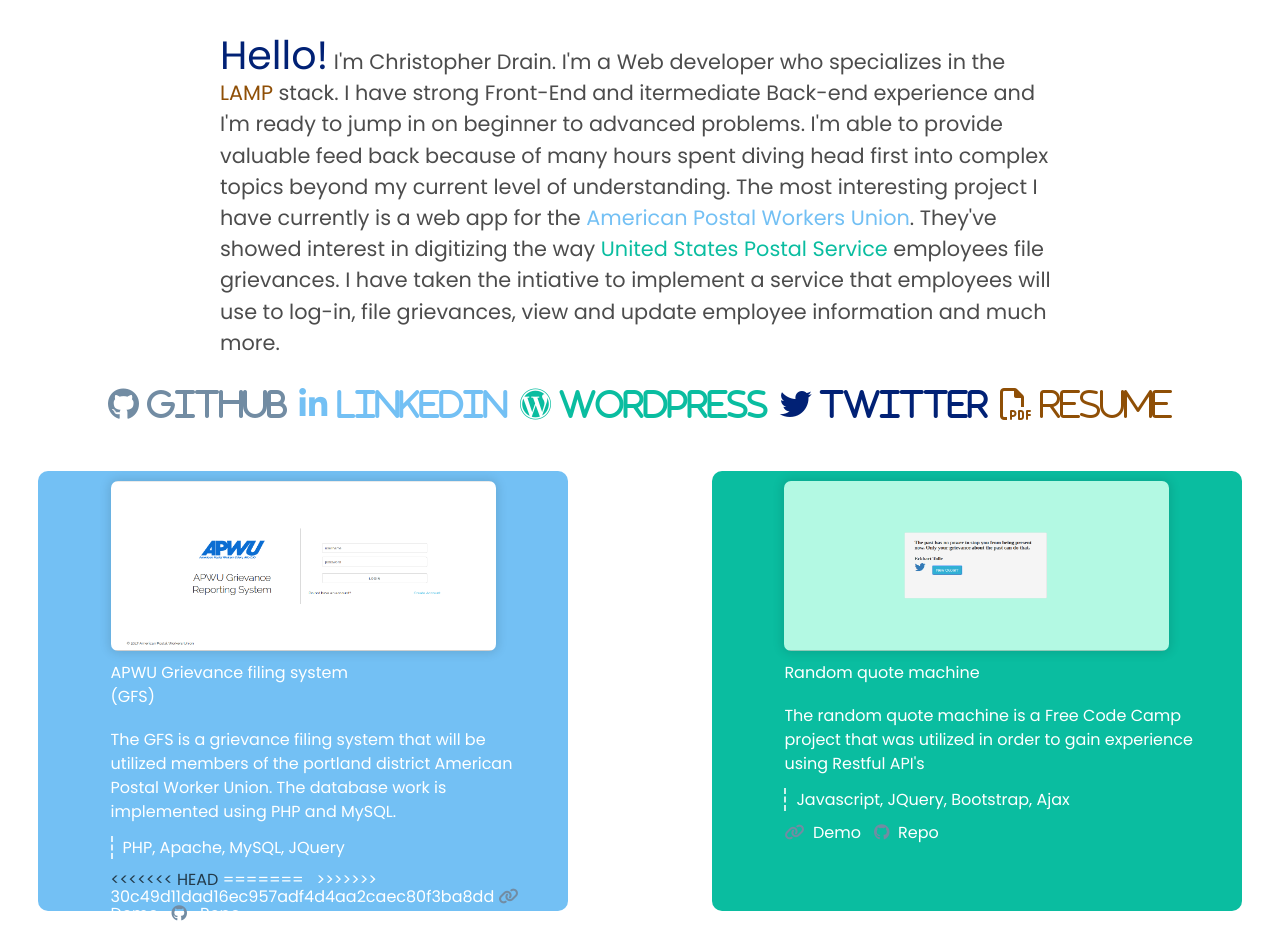
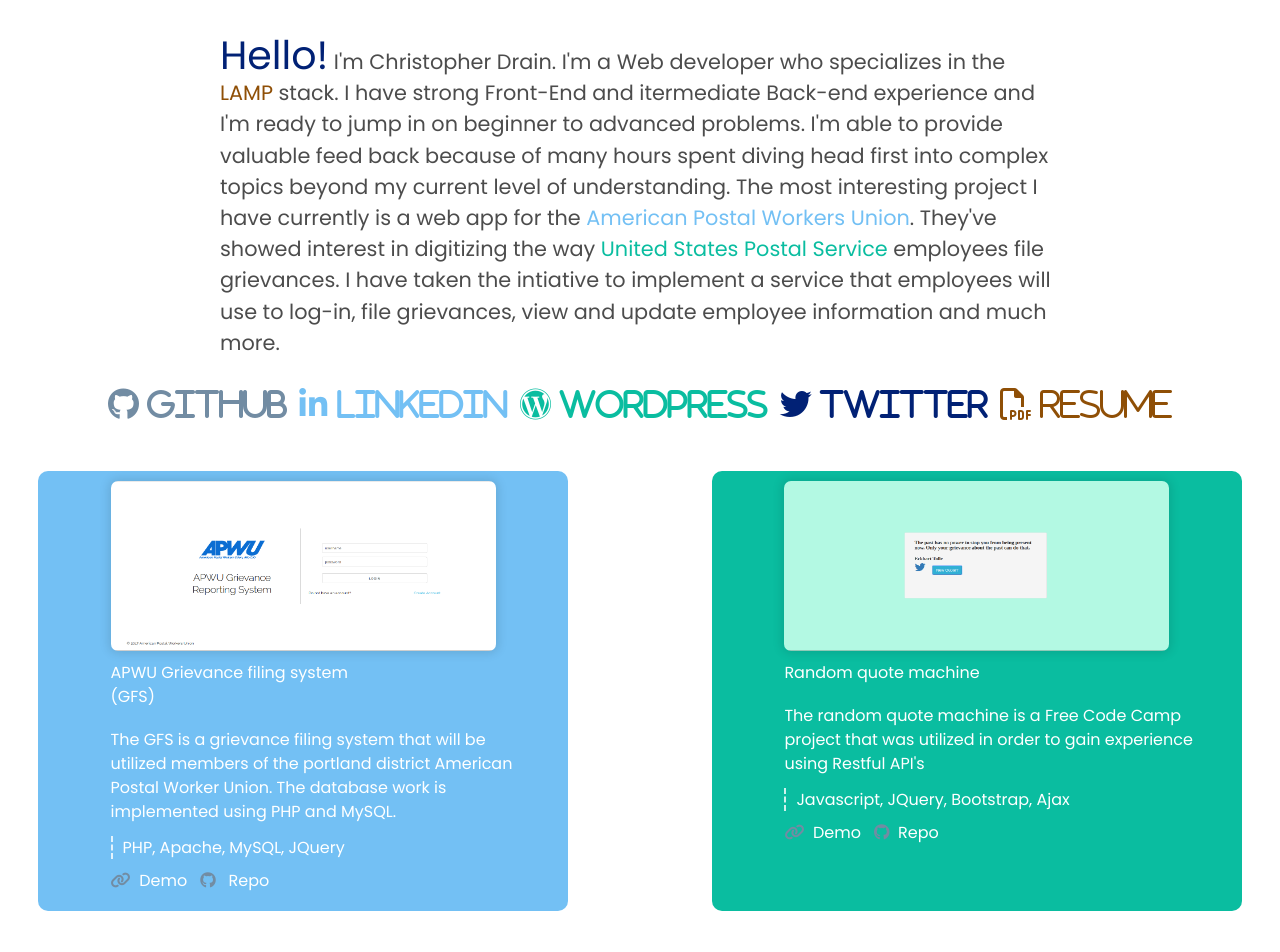
Before and after one commit to Chrislearns/CSS-Portfolio, a plain HTML site: page index.html in a window 1280 px wide. Shown: the top 952 px of the page. Drawn offline with Linux system fonts and the light colour scheme.

Commit message:
link update

```diff
--- a/index.html
+++ b/index.html
@@ -36,7 +36,7 @@ that employees will use to log-in, file grievances, view and update employee inf
   <section class="project-section-first-half">
 <section class="grievance-project-section section-uniformity">
 <img class="grievance-project-image uniform-image" src= "images/newapwulayout.png"></img>
-<a href="https://chrislearns.github.io/APWU-Main-Grievance-Form/HTML%20Pages/newLogInPage.html">
+<a href="https://chrislearns.github.io/APWU-Main-Grievance-Form/htmlPages/newLogInPage.html">
   <h1 class="project-section-titles">APWU Grievance filing system<br>(GFS)</h1>
 </a>
 <p class="project-section-descriptions"> The GFS is a grievance filing system that will be utilized
@@ -45,11 +45,7 @@ that employees will use to log-in, file grievances, view and update employee inf
 </p>
 <small class="project-section-technologies">PHP, Apache, MySQL, JQuery</small>
 <div class="project-locations">
-<<<<<<< HEAD
 <a href="https://chrislearns.github.io/APWU-Main-Grievance-Form/htmlPages/newLogInPage.html">
-=======
-<a href="https://chrislearns.github.io/APWU-Main-Grievance-Form/HTML%20Pages/newLogInPage.html">
->>>>>>> 30c49d11dad16ec957adf4d4aa2caec80f3ba8dd
   <i class="fa fa-link fa-1x"></i>Demo</a>
 <a href="https://github.com/Chrislearns/APWU-Main-Grievance-Form">
   <i class="fa fa-github"></i> Repo</a>
```
